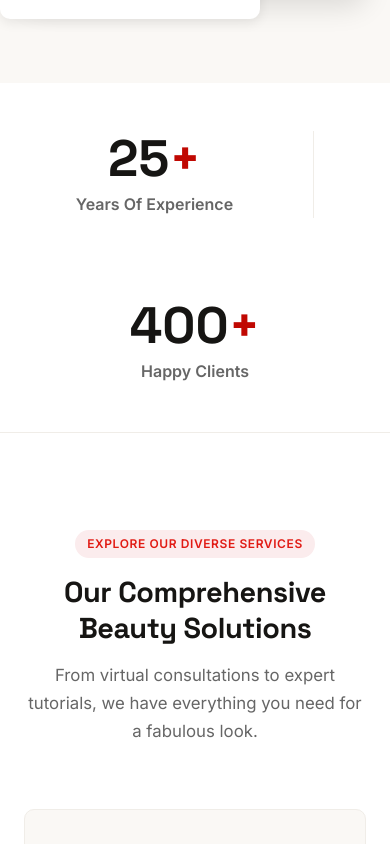
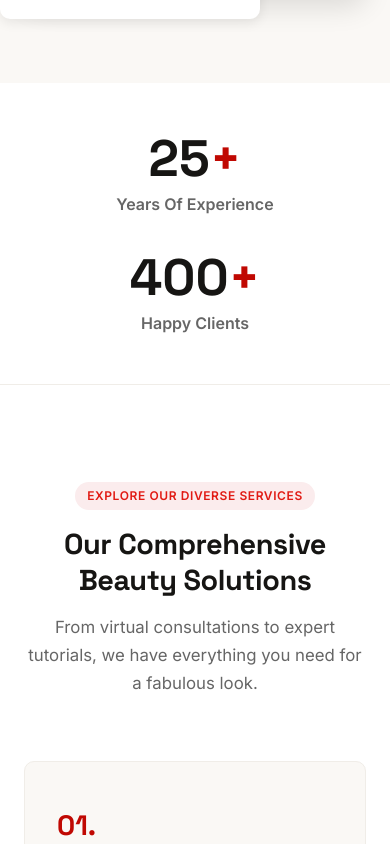
Before and after one commit to Dylfive/Ehe2, a Next.js app: page / in a window 390 px wide. Shown: the part 980-1824 px from the top of the page. Built offline with nearby package versions, Linux system fonts and the light colour scheme.

Commit message:
Mobile layout fixes: language selector in header, image-above-text on split sections, centered stats

```diff
--- a/src/app/globals.css
+++ b/src/app/globals.css
@@ -293,12 +293,33 @@ img {
   padding: 0.5rem;
 }
 
+/* Language selector visibility helpers */
+.header-lang-desktop {
+  display: inline-flex;
+  align-items: center;
+}
+.header-lang-mobile {
+  display: none;
+  align-items: center;
+}
+
 @media (max-width: 960px) {
   .nav-links {
     display: none;
   }
   .mobile-menu-toggle {
     display: flex;
+  }
+  /* Hide desktop language selector, show mobile one beside hamburger */
+  .header-lang-desktop {
+    display: none;
+  }
+  .header-lang-mobile {
+    display: inline-flex;
+  }
+  /* Hide the in-menu duplicate since it's now in the header */
+  .mobile-menu-lang {
+    display: none;
   }
 }
 
@@ -1631,10 +1652,64 @@ body {
   align-items: center;
 }
 
+/* -- Home page split sections -- */
+.home-split-grid {
+  display: grid;
+  grid-template-columns: 1fr 1.1fr;
+  gap: 4rem;
+  align-items: center;
+}
+
+.home-split-grid-reverse {
+  grid-template-columns: 1.1fr 0.9fr;
+}
+
+/* -- Stats row -- */
+.stats-row {
+  display: flex;
+  justify-content: center;
+  gap: 5rem;
+  flex-wrap: wrap;
+  text-align: center;
+}
+
+.stats-divider {
+  width: 1px;
+  background: var(--color-border-subtle);
+}
+
 @media (max-width: 768px) {
   .hero-grid {
     grid-template-columns: 1fr;
     gap: 2rem;
+  }
+
+  /* Split sections: single column, image on top */
+  .home-split-grid {
+    grid-template-columns: 1fr;
+  }
+  .home-split-grid-reverse {
+    grid-template-columns: 1fr;
+  }
+  /* Image always renders first in DOM order on mobile */
+  .home-split-img {
+    order: -1;
+  }
+  .home-split-text {
+    order: 1;
+  }
+  /* Stats: stack vertically, centered, hide divider */
+  .stats-row {
+    flex-direction: column;
+    gap: 2rem;
+    align-items: center;
+  }
+  .stats-divider {
+    display: none;
+  }
+  .stat-item {
+    width: 100%;
+    text-align: center;
   }
 
   .mobile-bottom-nav {
--- a/src/app/page.tsx
+++ b/src/app/page.tsx
@@ -105,16 +105,8 @@ export default function HomePage() {
       {/* 2. STATS SECTION */}
       <section style={{ padding: "3rem 0", borderBottom: "1px solid var(--color-border-subtle)", background: "#FFFFFF" }}>
         <div className="container">
-          <div
-            style={{
-              display: "flex",
-              justifyContent: "center",
-              gap: "5rem",
-              flexWrap: "wrap",
-              textAlign: "center",
-            }}
-          >
-            <div>
+          <div className="stats-row">
+            <div className="stat-item">
               <div
                 style={{
                   fontFamily: "var(--font-heading)",
@@ -130,8 +122,8 @@ export default function HomePage() {
                 Years Of Experience
               </div>
             </div>
-            <div style={{ width: "1px", background: "var(--color-border-subtle)" }} />
-            <div>
+            <div className="stats-divider" />
+            <div className="stat-item">
               <div
                 style={{
                   fontFamily: "var(--font-heading)",
@@ -277,15 +269,9 @@ export default function HomePage() {
       {/* 5. LEARN ABOUT EHE HAIR */}
       <section style={{ padding: "6rem 0", backgroundColor: "#FFFFFF" }}>
         <div className="container">
-          <div
-            style={{
-              display: "grid",
-              gridTemplateColumns: "1fr 1.1fr",
-              gap: "4rem",
-              alignItems: "center",
-            }}
-          >
+          <div className="home-split-grid">
             <div
+              className="home-split-img"
               style={{
                 position: "relative",
                 aspectRatio: "572 / 500",
@@ -303,7 +289,7 @@ export default function HomePage() {
               />
             </div>
 
-            <div>
+            <div className="home-split-text">
               <span className="badge" style={{ marginBottom: "1rem" }}>
                 Learn About Ehe Hair
               </span>
@@ -329,14 +315,7 @@ export default function HomePage() {
       {/* 6. WHY CHOOSE US */}
       <section style={{ padding: "6rem 0", backgroundColor: "var(--color-bg-subtle)" }}>
         <div className="container">
-          <div
-            style={{
-              display: "grid",
-              gridTemplateColumns: "1.1fr 0.9fr",
-              gap: "4rem",
-              alignItems: "center",
-            }}
-          >
+          <div className="home-split-grid home-split-grid-reverse">
             <div>
               <span className="badge" style={{ marginBottom: "1rem" }}>
                 Why Choose Us?
@@ -387,6 +366,7 @@ export default function HomePage() {
             </div>
 
             <div
+              className="home-split-img"
               style={{
                 position: "relative",
                 aspectRatio: "550 / 650",
--- a/src/components/Header.tsx
+++ b/src/components/Header.tsx
@@ -62,8 +62,10 @@ export default function Header() {
 
           {/* Actions */}
           <div className="header-actions">
-            {/* Language Selector */}
-            <LanguageSelector />
+            {/* Language Selector — desktop only (mobile version sits beside hamburger) */}
+            <span className="header-lang-desktop">
+              <LanguageSelector />
+            </span>
 
             <button
               onClick={toggleCart}
@@ -81,6 +83,11 @@ export default function Header() {
             >
               Book An Appointment
             </Link>
+
+            {/* Language Selector — mobile only, top-right beside hamburger */}
+            <span className="header-lang-mobile">
+              <LanguageSelector />
+            </span>
 
             {/* Mobile hamburger */}
             <button
@@ -120,7 +127,7 @@ export default function Header() {
                 {link.label}
               </Link>
             ))}
-            <div style={{ marginTop: "0.5rem", display: "flex", gap: "1rem", alignItems: "center" }}>
+            <div className="mobile-menu-lang" style={{ marginTop: "0.5rem", display: "flex", gap: "1rem", alignItems: "center" }}>
               <LanguageSelector />
             </div>
             <Link
```
